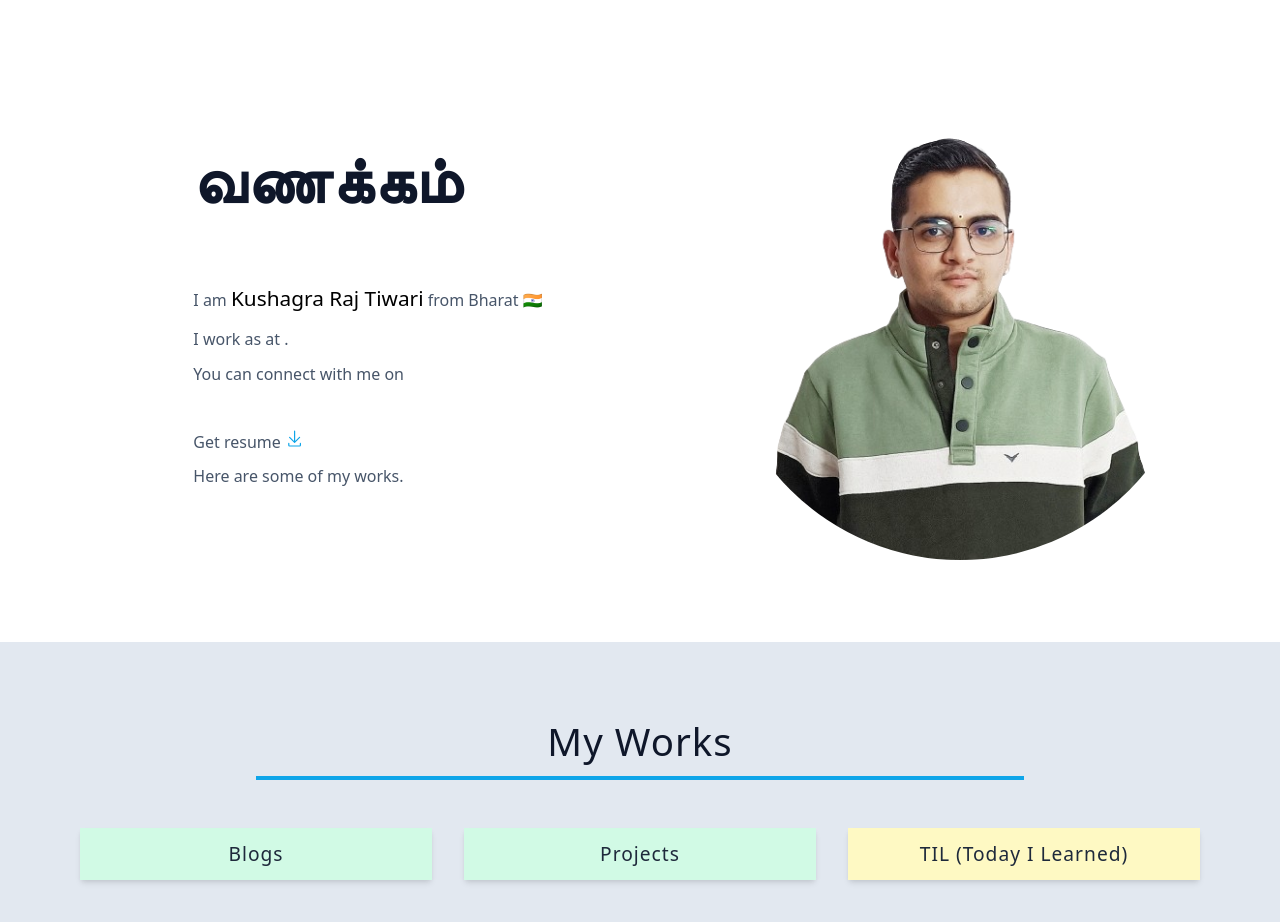
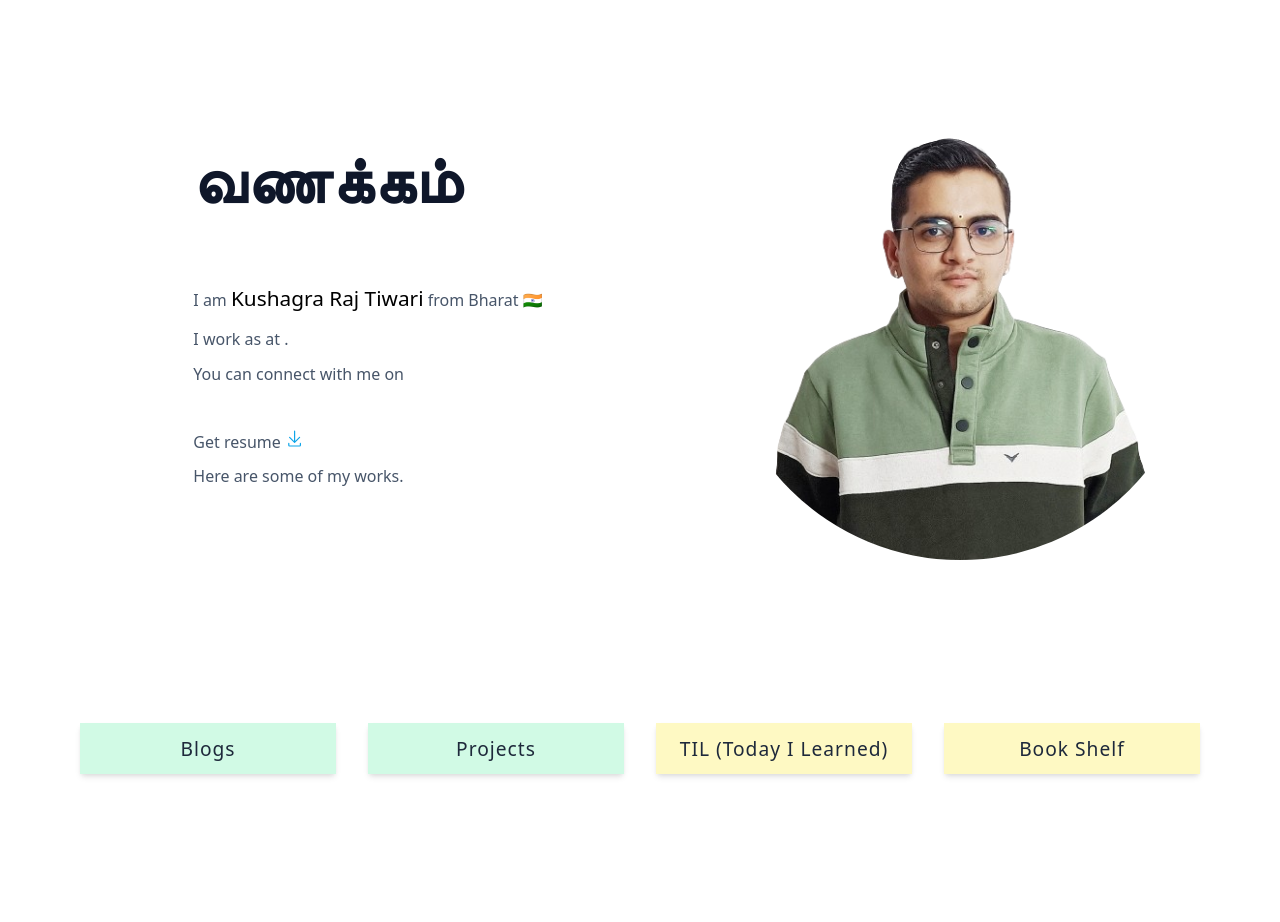
Before and after one commit to krtEngineer/portfolio, a React (Vite) app: page / in a window 1280 px wide. Shown: the top 922 px of the page. After the commit the page ends 854 px from the top, so only its background shows below. Built offline with nearby package versions, Linux system fonts and the light colour scheme; no server answers.

Commit message:
Updating homepage view.
Signed-off-by: Kushagra Raj Tiwari <kushagra.tiwari@marketcast.com>

```diff
--- a/src/components/Work.jsx
+++ b/src/components/Work.jsx
@@ -4,11 +4,7 @@ const Work = ({ work }) => {
   const { id, title, image, url, isPending } = work;
   console.log(work);
   return (
-    <Link key={id} to={url} target="_blank" className="project">
-      {/* <div className="project-img-container">
-        <div className="img-bcg"></div>
-        <img src={image} alt={title} className="img" />
-      </div> */}
+    <Link key={id} to={url} className="project">
       <h5 id={!isPending ? "title-completed" : "title-pending"}>{title}</h5>
     </Link>
   );
--- a/src/constants/works.js
+++ b/src/constants/works.js
@@ -23,4 +23,12 @@ export const works = [
     url: "/",
     isPending: true,
   },
+  {
+    id: 4,
+    title: "Book Shelf",
+    image:
+      "https://drive.google.com/file/d/1BY_qDlS8j9hjlRLkPWg4cd2q1PROGnSI/view?usp=sharing",
+    url: "/",
+    isPending: true,
+  },
 ];
--- a/src/index.css
+++ b/src/index.css
@@ -282,11 +282,11 @@ PROJECT CSS
 */
 
 body {
-  background: var(--grey-200);
+  background: var(--white);
 }
 .hero {
-  min-height: 30vh;
-  background: var(--white);
+  min-height: 80vh;
+  /* background: var(--white); */
   display: flex;
   align-items: center;
   justify-content: center;
@@ -471,3 +471,34 @@ Blogs
 #blog-date{
   background: var(--primary-100);
 }
+
+/*
+=============
+Works
+=============
+*/
+
+.works {
+  padding: 5rem 0;
+  min-height: 20vh;
+}
+
+.works-center {
+  width: 90vw;
+  max-width: var(--max-width);
+  margin: 0 auto;
+  margin-top: 1px;
+  display: grid;
+  gap: 2rem;
+}
+
+@media (min-width: 768px) {
+  .works-center {
+    grid-template-columns: 1fr 1fr;
+  }
+}
+@media (min-width: 992px) {
+  .works-center {
+    grid-template-columns: 1fr 1fr 1fr 1fr;
+  }
+}
--- a/src/pages/Blogs.jsx
+++ b/src/pages/Blogs.jsx
@@ -2,6 +2,7 @@ import { fetchBlogs } from "../services/getBlogs";
 import Blog from "../components/Blog";
 import { useLoaderData } from "react-router-dom";
 import Title from "../components/Title";
+import Message from "../components/Message";
 
 export const loader = async ({}) => {
   const contentType = "Blogs";
--- a/src/pages/Projects.jsx
+++ b/src/pages/Projects.jsx
@@ -2,6 +2,7 @@ import Project from "../components/Project";
 import { useLoaderData } from "react-router-dom";
 import Title from "../components/Title";
 import { fetchItems } from "../services/fetchItems";
+import Message from "../components/Message";
 
 export const loader = async ({ params }) => {
   const { category: contentType } = params;
--- a/src/pages/Works.jsx
+++ b/src/pages/Works.jsx
@@ -20,9 +20,8 @@ const Works = () => {
   }
 
   return (
-    <section className="projects">
-      <Title title={"My Works"} />
-      <div className="projects-center">
+    <section className="works">
+      <div className="works-center">
         {works.map((work) => {
           return <Work key={work.id} work={work} />;
         })}
--- a/src/services/getBlogs.js
+++ b/src/services/getBlogs.js
@@ -31,7 +31,13 @@ export const fetchBlogs = async () => {
     error: null,
   };
   try {
-    response.items = await getBlogs();
+    let locallyStoredBlogs = localStorage.getItem("blogs");
+    if (locallyStoredBlogs) {
+      response.items = JSON.parse(locallyStoredBlogs);
+    } else {
+      response.items = await getBlogs();
+      localStorage.setItem("blogs", JSON.stringify(response.items));
+    }
     response.loading = false;
   } catch (error) {
     response.items = [];
```
